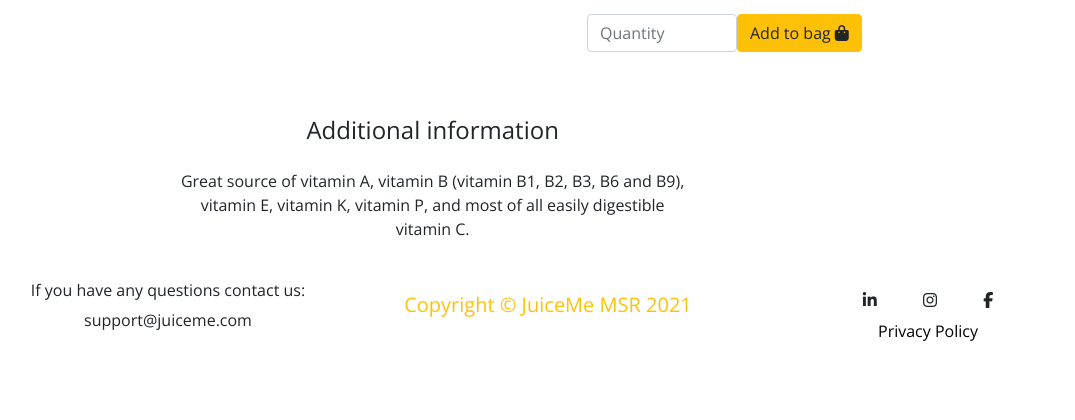
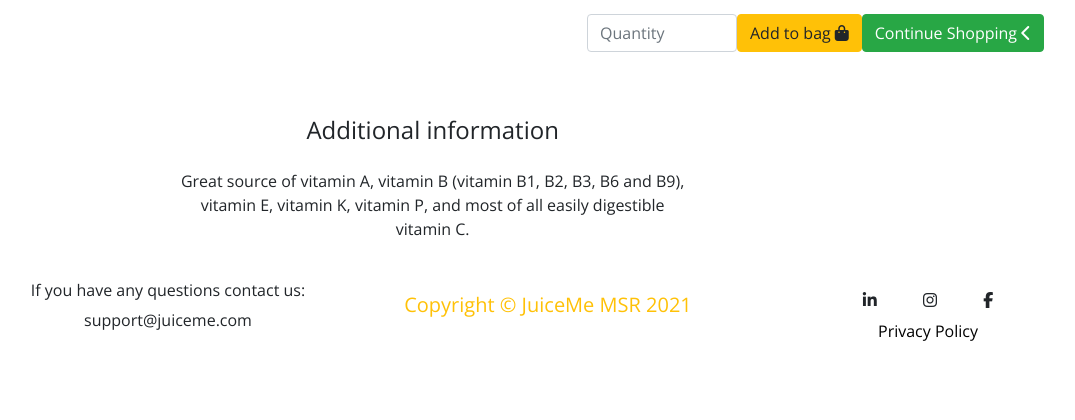
Before and after one commit to madatoo/juiceme-ms4, a Django app: page /products/1 in a window 1280 px wide. Shown: the part 402-822 px from the top of the page, without its empty margins (92-1167 px from the left). Run offline with Django 3.2, Linux system fonts and the light colour scheme; data comes from the database, SQL or seed files in the repository; some libraries are stand-ins or nearby versions.

Commit message:
added continue shopping button with redirection to all products view in single_product.html

```diff
--- a/templates/products/single_product.html
+++ b/templates/products/single_product.html
@@ -39,12 +39,17 @@
                 <p> {{ product.description }} </p>
                 <form class="d-flex justify-content-left" action=" {% url 'add_to_bag' product.id %}" method="POST" >
                     {% csrf_token %}
-                        <!--div class="input-group"-->
-                            <input type="number" name="quantity" min="1" max="99" aria-label="Search" class="form-control" style="width: 150px" placeholder="Quantity">
-                            <button class="btn btn-warning btn-md my-0 p" type="submit" value="Add to bag">Add to bag<i class="fas fa-shopping-bag ml-1"></i>
-                            </button>
-                            <input type="hidden" name="redirect_url" value="{{ request.path }}">
-                        <!--/div-->
+                        <input type="number" name="quantity" min="1" max="99" aria-label="Search" class="form-control" style="width: 150px" placeholder="Quantity">
+                        <button class="btn btn-warning btn-md my-0 p" type="submit" value="Add to bag">Add to bag<i class="fas fa-shopping-bag ml-1"></i>
+                        </button>
+                        <input type="hidden" name="redirect_url" value="{{ request.path }}">
+                        <a href="{% url 'products' %}" class="btn
+                        btn-success">
+                            <span>Continue Shopping</span>
+                            <span class="icon">
+                                <i class="fas fa-chevron-left"></i>
+                            </span>
+                        </a>
                 </form>
             </div>
         </div>
```
